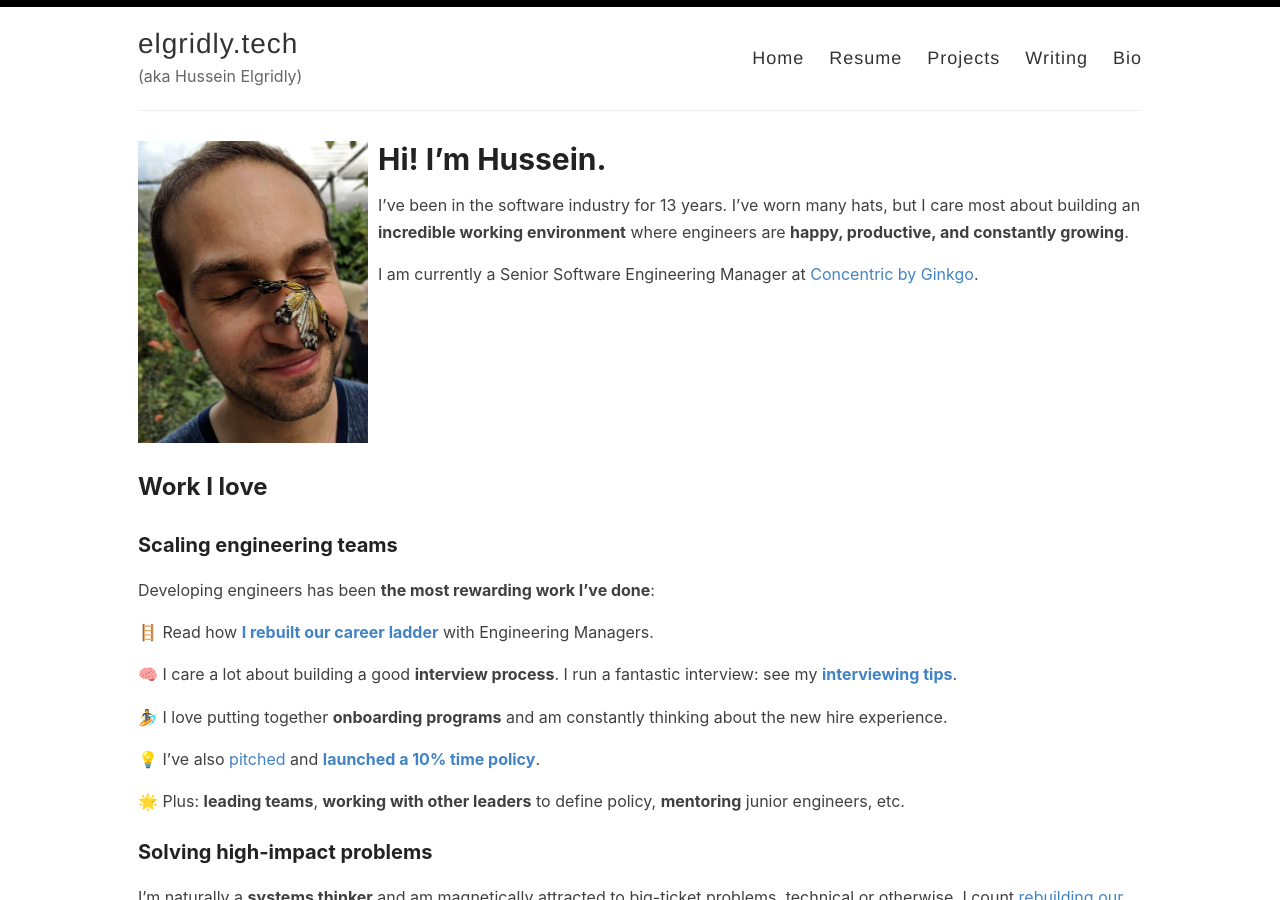
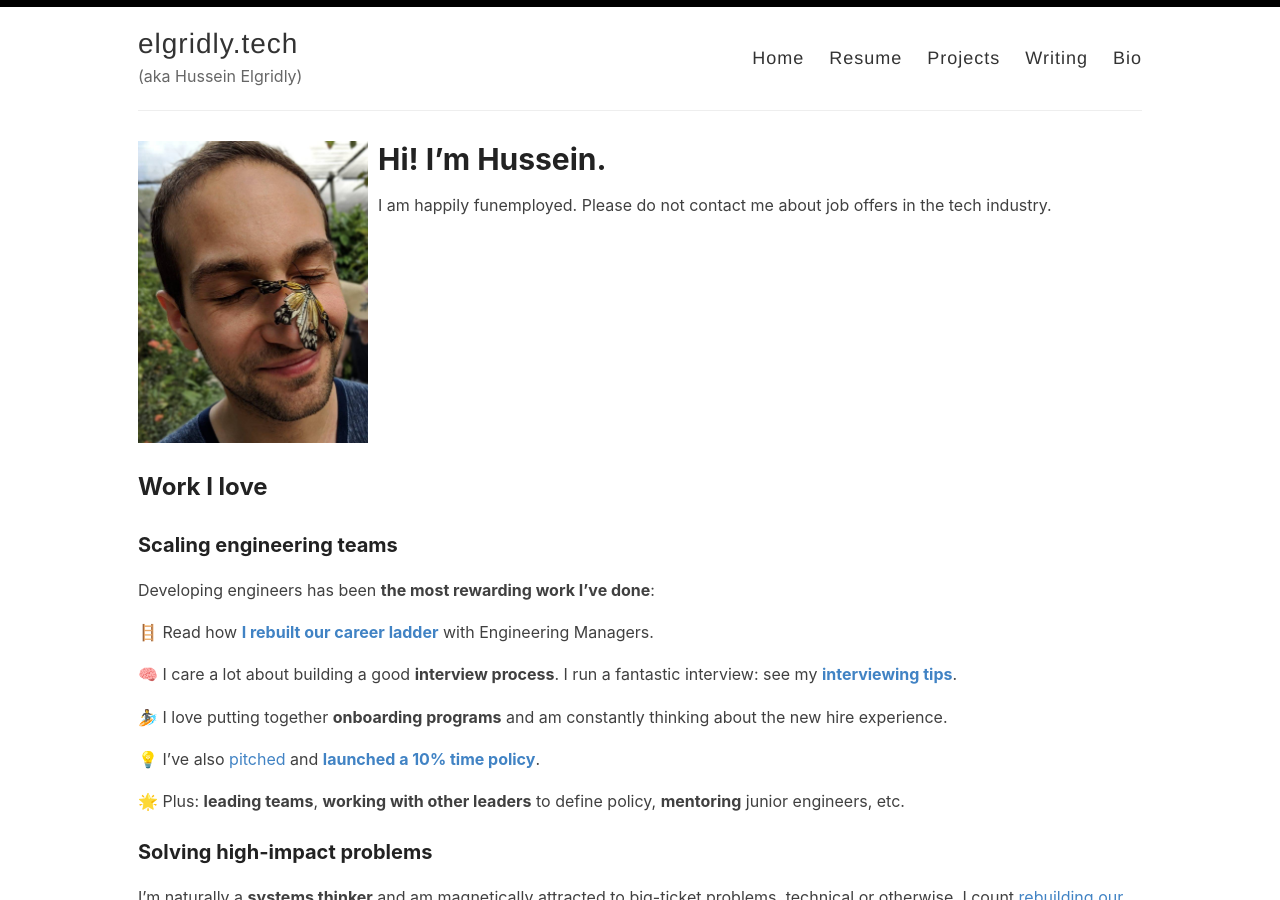
Before and after one commit to helgridly/helgridly.github.io, a Jekyll site: the page built from index.md, in a window 1280 px wide and 900 px high. Built offline with Jekyll 4.4.1, drawn with Linux system fonts in a browser that asks for light colours.

Commit message:
tell recruiters to go away

```diff
--- a/index.md
+++ b/index.md
@@ -9,9 +9,7 @@ permalink: /
 
 # Hi! I'm Hussein.
 
-I've been in the software industry for 13 years. I've worn many hats, but I care most about building an **incredible working environment** where engineers are **happy, productive, and constantly growing**.
-
-I am currently a Senior Software Engineering Manager at [Concentric by Ginkgo](https://www.concentricbyginkgo.com/).
+I am happily funemployed. Please do not contact me about job offers in the tech industry.
 
 <div style="clear:left"></div>
 
```
